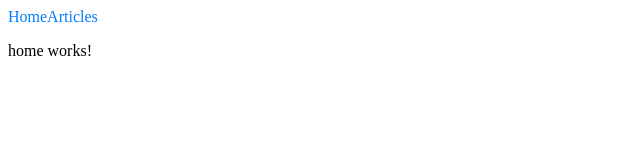
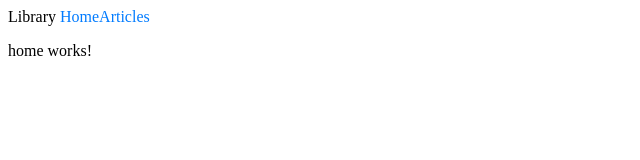
Before and after one commit to dearlordlt/library, an Angular app: page /home in a window 1280 px wide. Shown: the top 160 px of the page, without its empty margins (0-640 px from the left). Built offline with nearby package versions, Linux system fonts and the light colour scheme.

Commit message:
Unit Tests Fixed

```diff
--- a/src/app/app.component.html
+++ b/src/app/app.component.html
@@ -1,4 +1,5 @@
 <nav>
+    {{title}}
     <a routerLink="/home" routerLinkActive="active">Home</a>
     <a routerLink="/articles" routerLinkActive="active">Articles</a>
 </nav>
--- a/src/app/app.component.ts
+++ b/src/app/app.component.ts
@@ -6,5 +6,5 @@ import {Component} from '@angular/core';
     styleUrls: ['./app.component.css']
 })
 export class AppComponent {
-    title = 'app';
+    title: string = 'Library';
 }
```
Also changed, not shown: .angular-cli.json, 1 other file (tests, documents, lock files or other folders).
